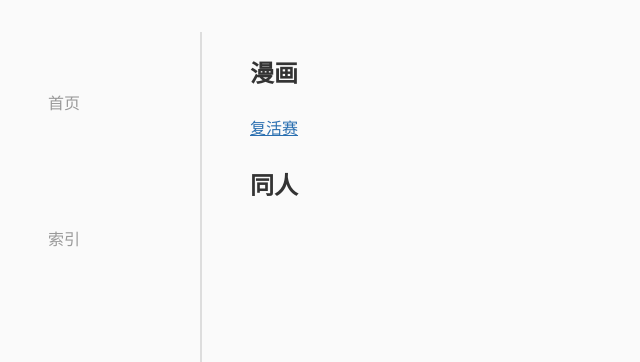
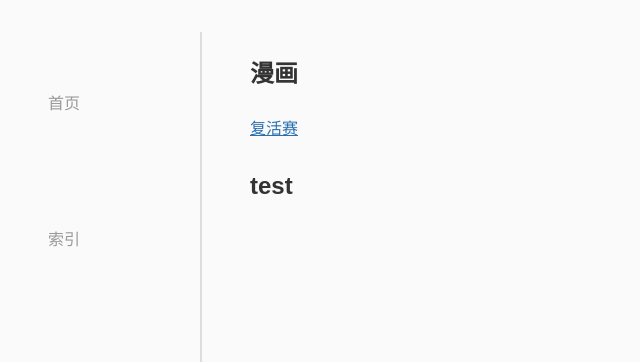
Before and after one commit to dtrmdrk/dtrmdrk.github.io, a Jekyll site: the page built from gallery.md, in a window 1280 px wide and 900 px high. Shown: the top 362 px of the window, without its empty margins (0-640 px from the left). Built offline with Jekyll 4.4.1, drawn with Linux system fonts in a browser that asks for light colours.

Commit message:
Update gallery.md

```diff
--- a/gallery.md
+++ b/gallery.md
@@ -9,7 +9,7 @@ permalink: /gallery/
   <li><a href="{{ '/gallery/manga/' | relative_url }}">复活赛 </a></li>
 </ul>
 
-<h2>同人</h2>
+<h2>test</h2>
 <ul class="post-list">
 {% for post in site.categories.gallery %}
 <li>
```
Also changed, not shown: other parts of gallery.md (+1 -1 lines).
